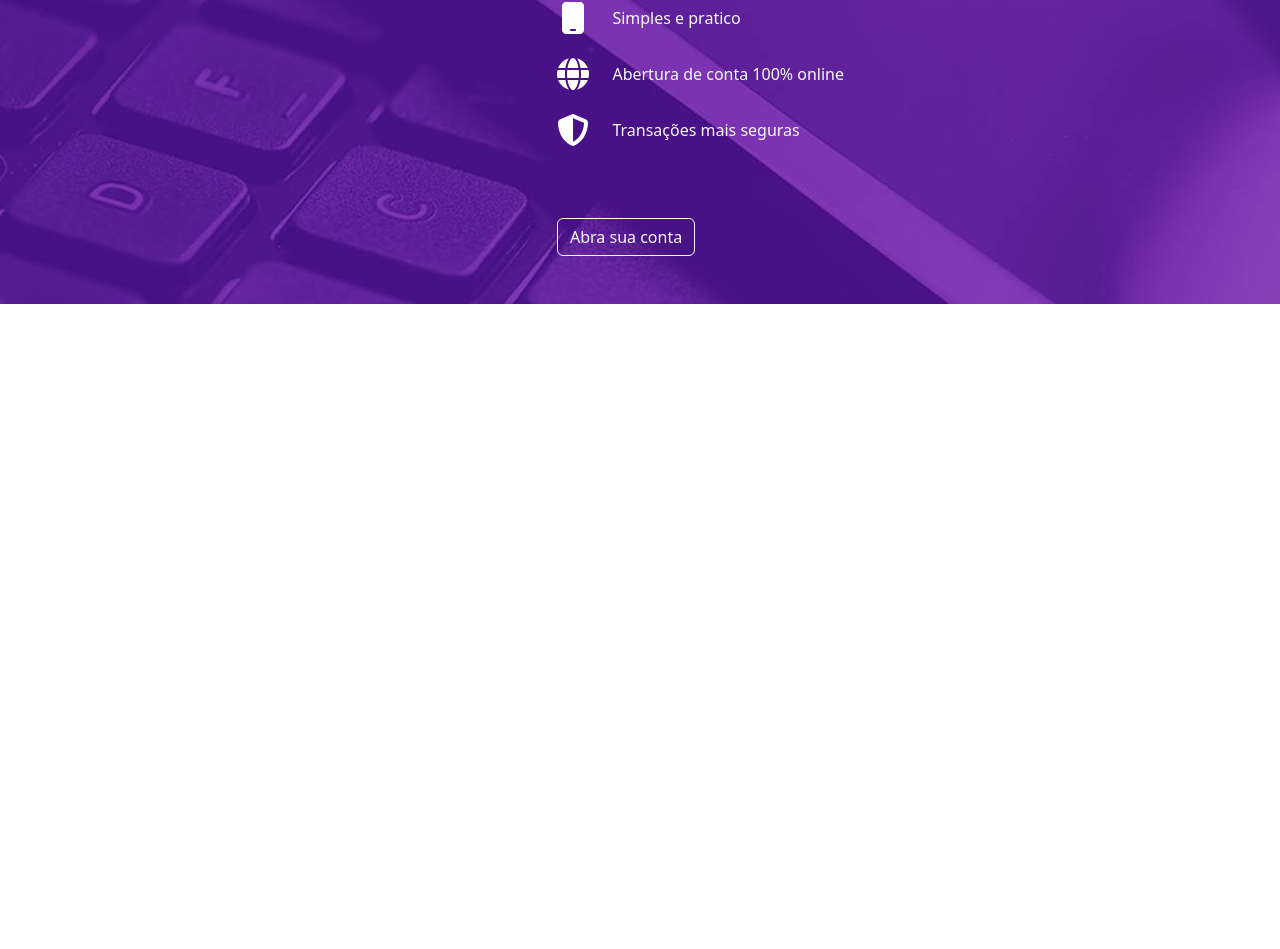
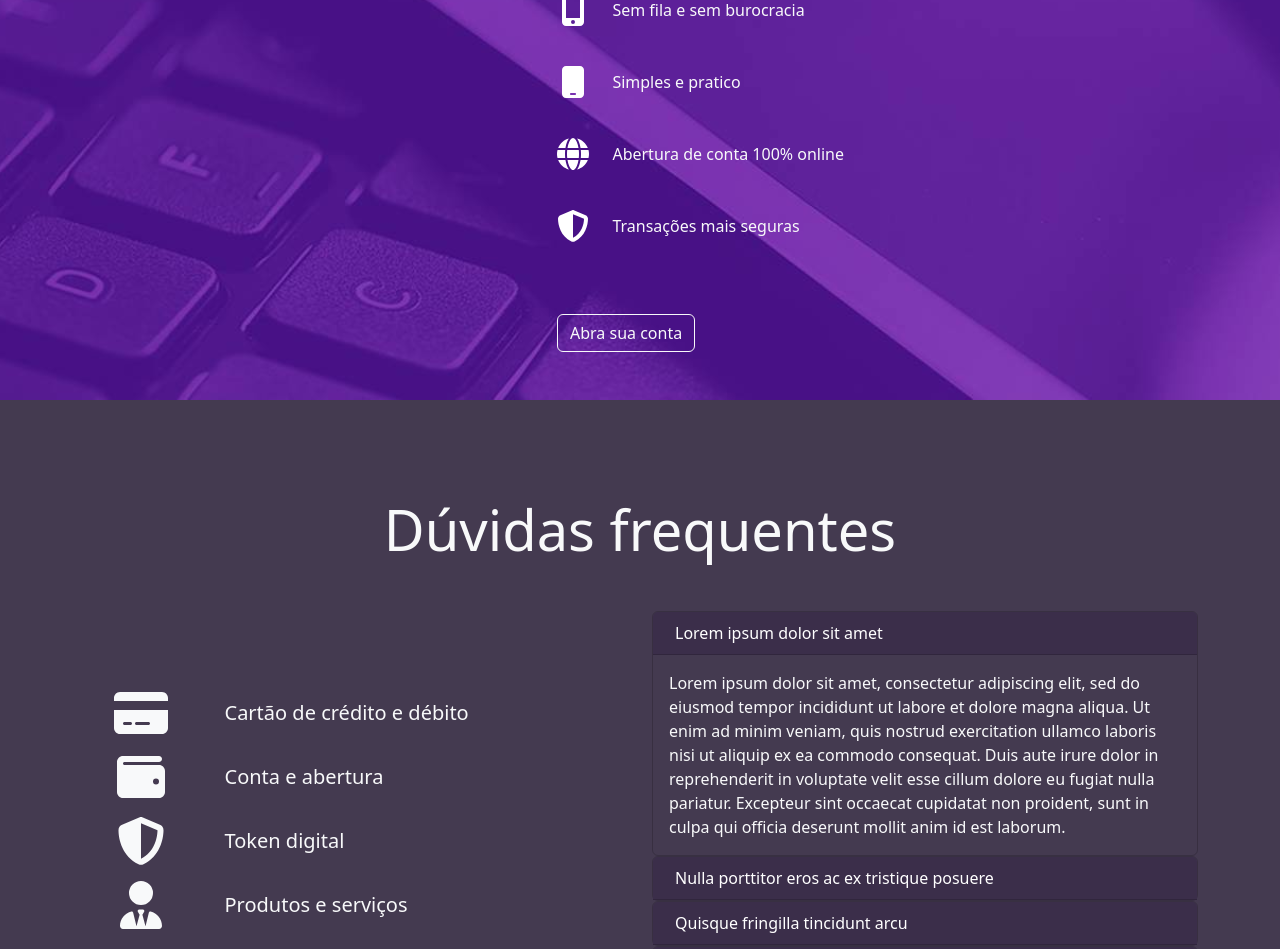
Before and after one commit to Felippeks/magbank, a React (Create React App) app: page / in a window 1280 px wide. Shown: the part 1848-2797 px from the top of the page. Before the commit the page ends 2152 px from the top, so only its background shows below. Built offline with nearby package versions, Linux system fonts and the light colour scheme.

Commit message:
criação faq-melhorias icons

```diff
--- a/src/App.js
+++ b/src/App.js
@@ -6,6 +6,8 @@ import CreditCard from './components/CreditCard';
 import CardList from './components/CardList';
 import posts from './data/posts';
 import Institutional from './components/Institutional';
+import Faq from './components/Faq';
+
 
 
 
@@ -18,6 +20,7 @@ function App() {
       <CardList posts={posts}/>
       <CenteredButton/>
       <Institutional/>
+      <Faq/>
     </div>
   );
 }
--- /dev/null
+++ b/src/components/Faq.js
@@ -0,0 +1,147 @@
+import React from "react";
+import {
+  Container,
+  Row,
+  Col,
+  Accordion,
+  Card,
+  useAccordionButton,
+} from "react-bootstrap";
+import IconText from "./IconText";
+import { FontAwesomeIcon } from "@fortawesome/react-fontawesome";
+
+import {
+  faCreditCard,
+  faWallet,
+  faShieldAlt,
+  faUserTie,
+} from "@fortawesome/free-solid-svg-icons";
+
+import "./Faq.scss";
+
+function CustomToggle({ children, eventKey }) {
+  const decoratedOnClick = useAccordionButton(eventKey, () =>
+    console.log("totally custom!")
+  );
+
+  return (
+    <button
+      className="button"
+      type="button"
+      // style={{ backgroundColor: "#3b2e4a", color:"white"}}
+      onClick={decoratedOnClick}
+    >
+      {children}
+    </button>
+  );
+}
+
+const Faq = () => {
+  return (
+    <section className="faq text-light">
+      <Container className="py-5">
+     <card className="d-flex justify-content-center">
+     <h2 className="title my-5 ">Dúvidas frequentes</h2>
+     </card>
+        <Row className="d-flex align-items-center justify-items-center">
+          <Col className="d-lg-none mb-5" xs={12}>
+            <Row>
+              <Col className="d-flex  justify-content-center">
+                <FontAwesomeIcon icon={faCreditCard} size="2x" />
+              </Col>
+              <Col className="d-flex  justify-content-center">
+                <FontAwesomeIcon icon={faWallet} size="2x" />
+              </Col>
+              <Col className="d-flex  justify-content-center">
+                <FontAwesomeIcon icon={faShieldAlt} size="2x" />
+              </Col>
+              <Col className="d-flex  justify-content-center">
+                <FontAwesomeIcon icon={faUserTie} size="2x" />
+              </Col>
+            </Row>
+          </Col>
+          <Col className="d-none d-lg-block">
+            <IconText icon={faCreditCard} size={3} textCLassName="lead">
+              Cartão de crédito e débito
+            </IconText>
+            <IconText icon={faWallet} size={3} textCLassName="lead">
+              Conta e abertura
+            </IconText>
+            <IconText icon={faShieldAlt} size={3} textCLassName="lead">
+              Token digital
+            </IconText>
+            <IconText icon={faUserTie} size={3} textCLassName="lead">
+              Produtos e serviços
+            </IconText>
+          </Col>
+          <Col>
+            <Accordion defaultActiveKey="0">
+              <Card className="faq__card">
+                <Card.Header className="card_header">
+                  <CustomToggle eventKey="0"> Lorem ipsum dolor sit amet</CustomToggle>
+                </Card.Header>
+                <Accordion.Collapse eventKey="0">
+                  <Card.Body>Lorem ipsum dolor sit amet, consectetur adipiscing elit, sed
+                    do eiusmod tempor incididunt ut labore et dolore magna
+                    aliqua. Ut enim ad minim veniam, quis nostrud exercitation
+                    ullamco laboris nisi ut aliquip ex ea commodo consequat.
+                    Duis aute irure dolor in reprehenderit in voluptate velit
+                    esse cillum dolore eu fugiat nulla pariatur. Excepteur sint
+                    occaecat cupidatat non proident, sunt in culpa qui officia
+                    deserunt mollit anim id est laborum.</Card.Body>
+                </Accordion.Collapse>
+              </Card>
+              <Card className="faq__card">
+                <Card.Header className="card_header">
+                  <CustomToggle eventKey="1">Nulla porttitor eros ac ex tristique posuere</CustomToggle>
+                </Card.Header>
+                <Accordion.Collapse eventKey="1">
+                  <Card.Body>Lorem ipsum dolor sit amet, consectetur adipiscing elit, sed
+                    do eiusmod tempor incididunt ut labore et dolore magna
+                    aliqua. Ut enim ad minim veniam, quis nostrud exercitation
+                    ullamco laboris nisi ut aliquip ex ea commodo consequat.
+                    Duis aute irure dolor in reprehenderit in voluptate velit
+                    esse cillum dolore eu fugiat nulla pariatur. Excepteur sint
+                    occaecat cupidatat non proident, sunt in culpa qui officia
+                    deserunt mollit anim id est laborum.</Card.Body>
+                </Accordion.Collapse>
+              </Card>
+              <Card className="faq__card">
+                <Card.Header className="card_header">
+                  <CustomToggle eventKey="2">Quisque fringilla tincidunt arcu</CustomToggle>
+                </Card.Header>
+                <Accordion.Collapse eventKey="2">
+                  <Card.Body>Lorem ipsum dolor sit amet, consectetur adipiscing elit, sed
+                    do eiusmod tempor incididunt ut labore et dolore magna
+                    aliqua. Ut enim ad minim veniam, quis nostrud exercitation
+                    ullamco laboris nisi ut aliquip ex ea commodo consequat.
+                    Duis aute irure dolor in reprehenderit in voluptate velit
+                    esse cillum dolore eu fugiat nulla pariatur. Excepteur sint
+                    occaecat cupidatat non proident, sunt in culpa qui officia
+                    deserunt mollit anim id est laborum.</Card.Body>
+                </Accordion.Collapse>
+              </Card>
+              <Card className="faq__card">
+                <Card.Header className="card_header"  >
+                  <CustomToggle eventKey="3">Nam elementum lobortis purus a maximus tortor</CustomToggle>
+                </Card.Header>
+                <Accordion.Collapse eventKey="3">
+                  <Card.Body>Lorem ipsum dolor sit amet, consectetur adipiscing elit, sed
+                    do eiusmod tempor incididunt ut labore et dolore magna
+                    aliqua. Ut enim ad minim veniam, quis nostrud exercitation
+                    ullamco laboris nisi ut aliquip ex ea commodo consequat.
+                    Duis aute irure dolor in reprehenderit in voluptate velit
+                    esse cillum dolore eu fugiat nulla pariatur. Excepteur sint
+                    occaecat cupidatat non proident, sunt in culpa qui officia
+                    deserunt mollit anim id est laborum.</Card.Body>
+                </Accordion.Collapse>
+              </Card>
+            </Accordion>
+          </Col>
+        </Row>
+      </Container>
+    </section>
+  );
+};
+
+export default Faq;
--- /dev/null
+++ b/src/components/Faq.scss
@@ -0,0 +1,30 @@
+@import "./variables.scss";
+
+.faq {
+  background-color: $color-faq-background;
+}
+
+.faq__card {
+  background-color: unset;
+}
+
+.card_header {
+  background-color: $color-faq-headers;
+}
+
+.button {
+  background-color:unset;
+  border: none;
+  color: #fff;
+}
+
+
+.title {
+    font-size: 2.2rem;
+    font-weight: 300;
+    line-height: 1.2;
+
+    @media screen and (min-width: 902px) {
+      font-size: 3.5rem;
+    }
+  }
--- a/src/components/IconText.js
+++ b/src/components/IconText.js
@@ -4,7 +4,7 @@ import { Row, Col } from "react-bootstrap";
 
 const IconText = ({icon, children, color, textCLassName, size}) => {
     return (
-        <Row className='d-flex align-items-center'>
+        <Row className='d-flex align-items-center mt-3'>
             <Col xs={size} className='d-flex  justify-content-center'>
                 <FontAwesomeIcon icon={icon} size={`${size}x`} color={color}/>
             </Col>
--- /dev/null
+++ b/src/components/variables.scss
@@ -0,0 +1,2 @@
+$color-faq-background: #443a50;
+$color-faq-headers: #3b2e4a;
```
